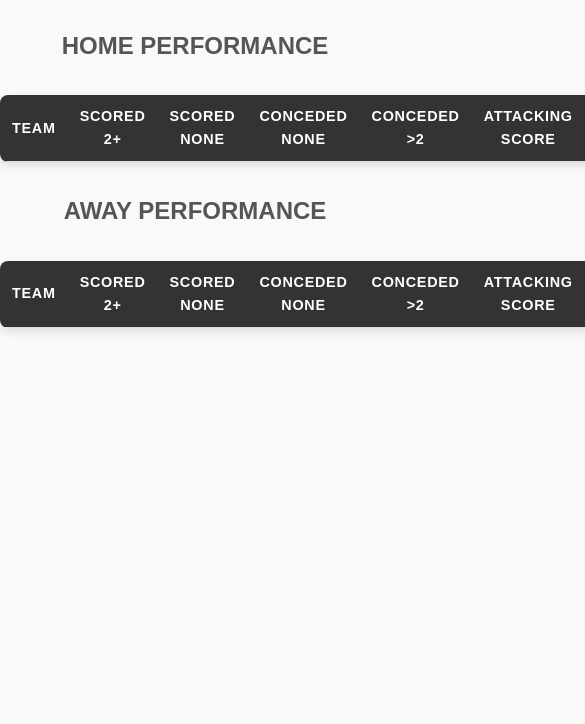
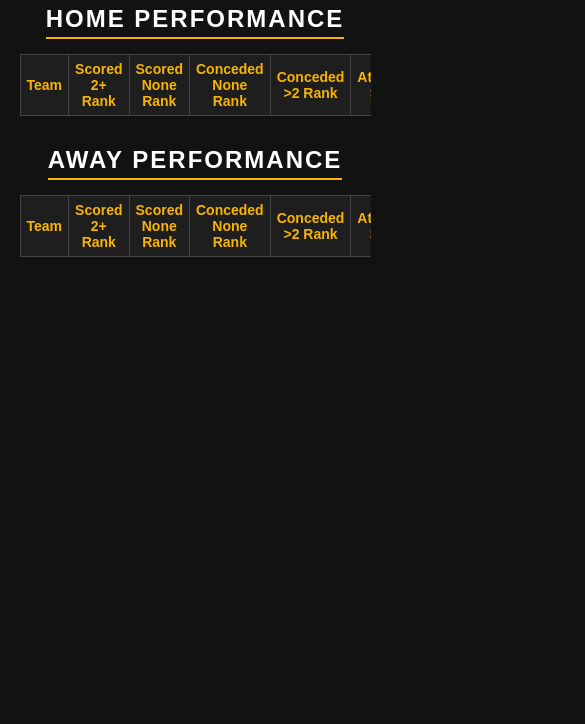
Before and after one commit to jjwall6/PL_Home_Away_Stats, a plain HTML site: page index.html in a window 390 px wide. Shown: the part 120-844 px from the top of the page, 585 px wide, since content can reach past the window. Drawn offline with Linux system fonts and the light colour scheme; no server answers.

Commit message:
Update index.html

```diff
--- a/index.html
+++ b/index.html
@@ -3,96 +3,95 @@
 <head>
   <meta charset="UTF-8">
   <meta name="viewport" content="width=device-width, initial-scale=1.0">
-  <title>PREMIER LEAGUE TEAM STATS</title>
+  <title>Premier League Team Stats</title>
   <style>
     /* Global Styles */
     body {
       font-family: 'Arial', sans-serif;
       margin: 0;
       padding: 0;
-      background-color: #f9f9f9;
-      color: #333;
-      line-height: 1.6;
+      background-color: #121212;
+      color: #ffffff;
+      text-align: center;
     }
 
     h1, h2 {
-      text-align: center;
-      margin: 20px 0;
-      color: #222;
+      margin: 15px 0;
+      text-transform: uppercase;
+      letter-spacing: 2px;
     }
 
     h1 {
-      font-size: 2.5rem;
+      font-size: 2.2rem;
+      color: #f8b400;
     }
 
     h2 {
-      font-size: 1.8rem;
-      color: #555;
+      font-size: 1.5rem;
+      color: #ffffff;
+      border-bottom: 2px solid #f8b400;
+      display: inline-block;
+      padding-bottom: 4px;
     }
 
-    /* Table Styles */
+    /* Table Styling */
+    .table-container {
+      width: 90%;
+      margin: 15px auto;
+      overflow-x: auto;
+    }
+
     table {
-      width: 90%;
-      margin: 20px auto;
+      width: 100%;
       border-collapse: collapse;
-      border-radius: 8px;
-      overflow: hidden;
-      box-shadow: 0 4px 8px rgba(0, 0, 0, 0.1);
-      background-color: #fff;
+      margin-bottom: 15px;
     }
 
     th, td {
-      padding: 12px 16px;
+      padding: 6px;  /* Reduced padding */
+      font-size: 14px; /* Slightly smaller font */
       text-align: center;
-      border-bottom: 1px solid #ddd;
+      border: 1px solid #444;
     }
 
     th {
-      background-color: #333;
-      color: #fff;
-      text-transform: uppercase;
-      font-size: 0.9rem;
-      letter-spacing: 0.05em;
+      background-color: #1e1e1e;
+      color: #f8b400;
+      position: sticky;
+      top: 0;
+      z-index: 100;
     }
 
-    td {
-      font-size: 0.9rem;
-      color: #555;
+    /* Conditional Formatting */
+    .score {
+      font-weight: bold;
+      border-radius: 4px;
+      padding: 3px 5px; /* Reduced padding */
+      transition: background 0.3s ease;
     }
 
-    tr:hover {
-      background-color: #f2f2f2;
-    }
+    /* Gradient Coloring */
+    .score-1 { background-color: #ff4d4d; color: #fff; }
+    .score-2 { background-color: #ff944d; color: #fff; }
+    .score-3 { background-color: #ffd24d; color: #000; }
+    .score-4 { background-color: #a0e057; color: #000; }
+    .score-5 { background-color: #47d147; color: #fff; }
 
-    /* Responsive Design */
-    @media (max-width: 768px) {
-      table {
-        width: 100%;
-      }
-
-      h1, h2 {
-        font-size: 1.5rem;
-        padding: 10px;
-      }
-
-      th, td {
-        padding: 10px 12px;
-      }
-    }
   </style>
 </head>
 <body>
-  <h1>PREMIER LEAGUE TEAM STATS</h1>
+  <h1>Premier League Team Stats</h1>
 
-  <h2>HOME PERFORMANCE</h2>
+  <div class="table-container">
+    <h2>Home Performance</h2>
     <table id="home-stats-table">
       <thead>
         <tr>
           <th>Team</th>
-        <th>Scored 2+</th>
-        <th>Scored None</th>
-        <th>Conceded None</th>
-        <th>Conceded >2</th>
+          <th>Scored 2+ Rank</th>
+          <th>Scored None Rank</th>
+          <th>Conceded None Rank</th>
+          <th>Conceded >2 Rank</th>
           <th>Attacking Score</th>
           <th>Defensive Score</th>
         </tr>
@@ -102,15 +101,15 @@
       </tbody>
     </table>
 
-  <h2>AWAY PERFORMANCE</h2>
+    <h2>Away Performance</h2>
     <table id="away-stats-table">
       <thead>
         <tr>
           <th>Team</th>
-        <th>Scored 2+</th>
-        <th>Scored None</th>
-        <th>Conceded None</th>
-        <th>Conceded >2</th>
+          <th>Scored 2+ Rank</th>
+          <th>Scored None Rank</th>
+          <th>Conceded None Rank</th>
+          <th>Conceded >2 Rank</th>
           <th>Attacking Score</th>
           <th>Defensive Score</th>
         </tr>
@@ -119,12 +118,18 @@
         <!-- Away stats data will be populated here -->
       </tbody>
     </table>
+  </div>
 
   <script>
     // URL of the JSON file in your S3 bucket
     const jsonUrl = 'https://team-stats-bucket.s3.eu-north-1.amazonaws.com/team_stats.json';
 
-    // Function to populate a table
+    // Function to determine class based on value
+    function getScoreClass(value) {
+      return `score-${value}`;
+    }
+
+    // Function to populate a table with conditional formatting
     function populateTable(tableId, data) {
       const tableBody = document.getElementById(tableId).querySelector('tbody');
       tableBody.innerHTML = ''; // Clear existing data if any
@@ -132,12 +137,12 @@
         const row = document.createElement('tr');
         row.innerHTML = `
           <td>${team.team}</td>
-          <td>${team.scored_2_plus_rank}</td>
-          <td>${team.scored_none_rank}</td>
-          <td>${team.conceded_none_rank}</td>
-          <td>${team.conceded_2_or_more_rank}</td>
-          <td>${team.attacking_score}</td>
-          <td>${team.defensive_score}</td>
+          <td class="score ${getScoreClass(team.scored_2_plus_rank)}">${team.scored_2_plus_rank}</td>
+          <td class="score ${getScoreClass(team.scored_none_rank)}">${team.scored_none_rank}</td>
+          <td class="score ${getScoreClass(team.conceded_none_rank)}">${team.conceded_none_rank}</td>
+          <td class="score ${getScoreClass(team.conceded_2_or_more_rank)}">${team.conceded_2_or_more_rank}</td>
+          <td class="score ${getScoreClass(Math.round(team.attacking_score))}">${team.attacking_score}</td>
+          <td class="score ${getScoreClass(Math.round(team.defensive_score))}">${team.defensive_score}</td>
         `;
         tableBody.appendChild(row);
       });
@@ -152,7 +157,7 @@
         return response.json();
       })
       .then(data => {
-        console.log("Fetched Data:", data); // Log the fetched data
+        console.log("Fetched Data:", data);
         populateTable('home-stats-table', data.home_stats_table);
         populateTable('away-stats-table', data.away_stats_table);
       })
```
Lines whose indentation alone changed are shown as unchanged.
